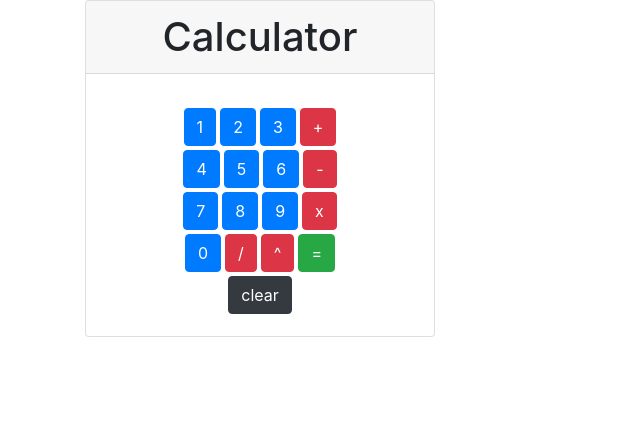
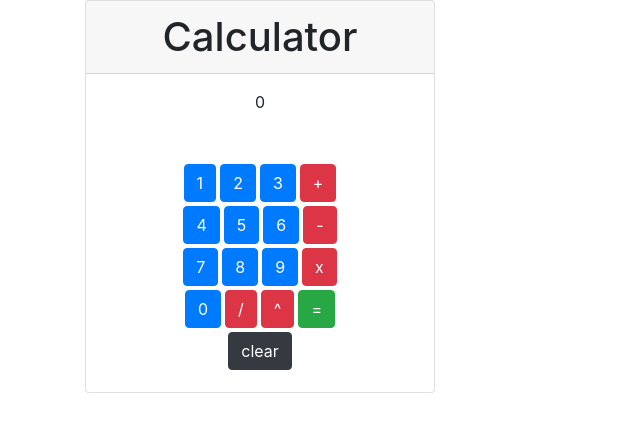
Before and after one commit to aehaq/React-Calculator, a React (Create React App) app: page / in a window 1280 px wide. Shown: the top 432 px of the page, without its empty margins (0-640 px from the left). Built offline with nearby package versions, Linux system fonts and the light colour scheme.

Commit message:
succesfully handed display state to display component

```diff
--- a/src/App.js
+++ b/src/App.js
@@ -5,7 +5,13 @@ import Buttons from "./components/Buttons";
 class App extends Component {
 
   state = {
-
+    display: {
+      current: 0,
+      history: null,
+    },
+    firstNum: null,
+    secondNum: null,
+    operator: null
   }
 
   handleClick = event => {
@@ -20,7 +26,7 @@ class App extends Component {
           <div className="col-lg-4">
             <div className="card text-center">
               <h1 className="card-header"> Calculator </h1>
-              <Display />
+              <Display display={this.state.display}/>
               <Buttons handleClick={this.handleClick}/>
             </div>
           </div>
--- a/src/components/Display/index.js
+++ b/src/components/Display/index.js
@@ -1,11 +1,9 @@
 import React from "react";
 
-function Display() {
-    return (
-        <p className="card-title">
-
-        </p>
-    )
-}
-
+const Display = props =>  (
+    <div className="card-title">
+        <p>{props.display.history}</p>
+        <p>{props.display.current}</p>
+    </div>
+)
 export default Display;
```
